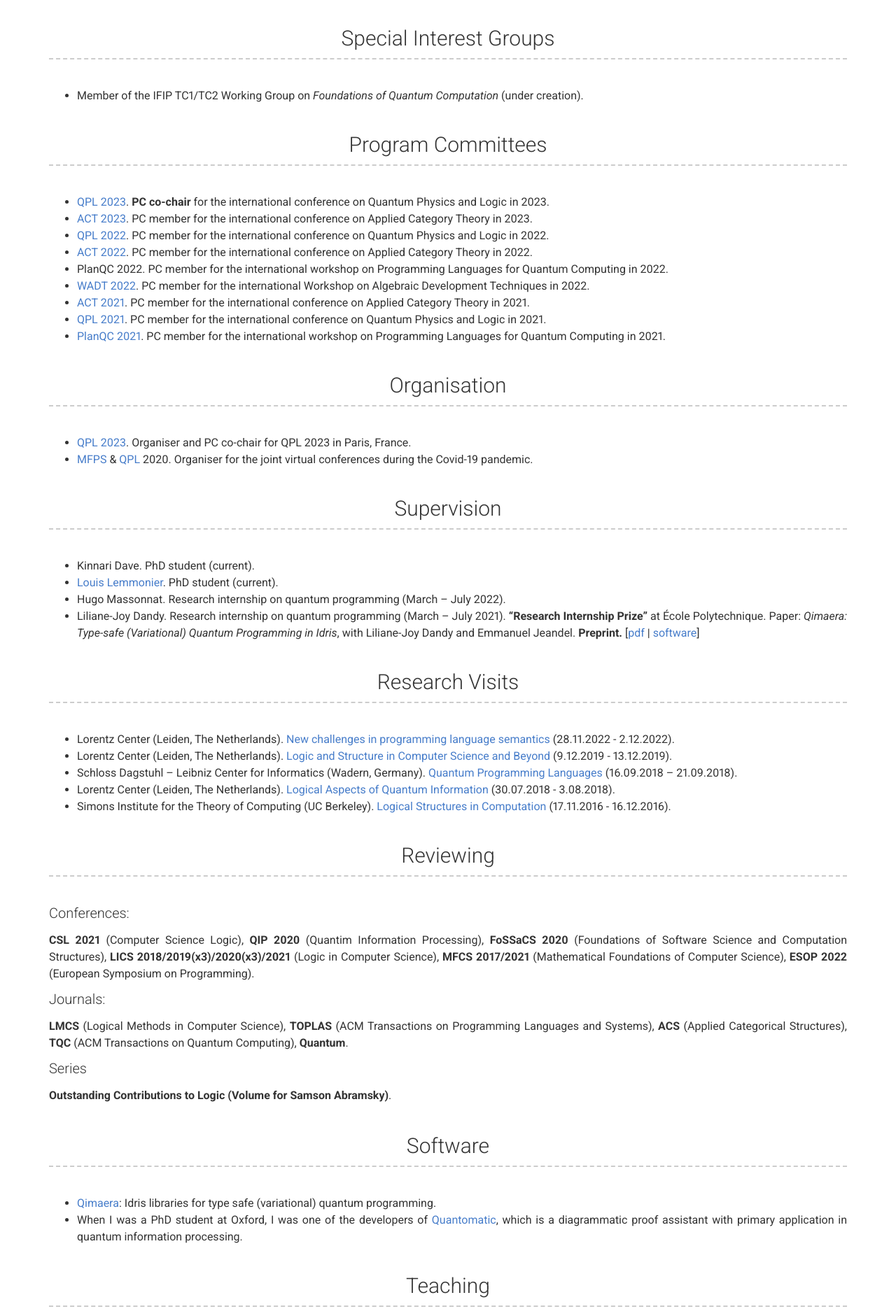
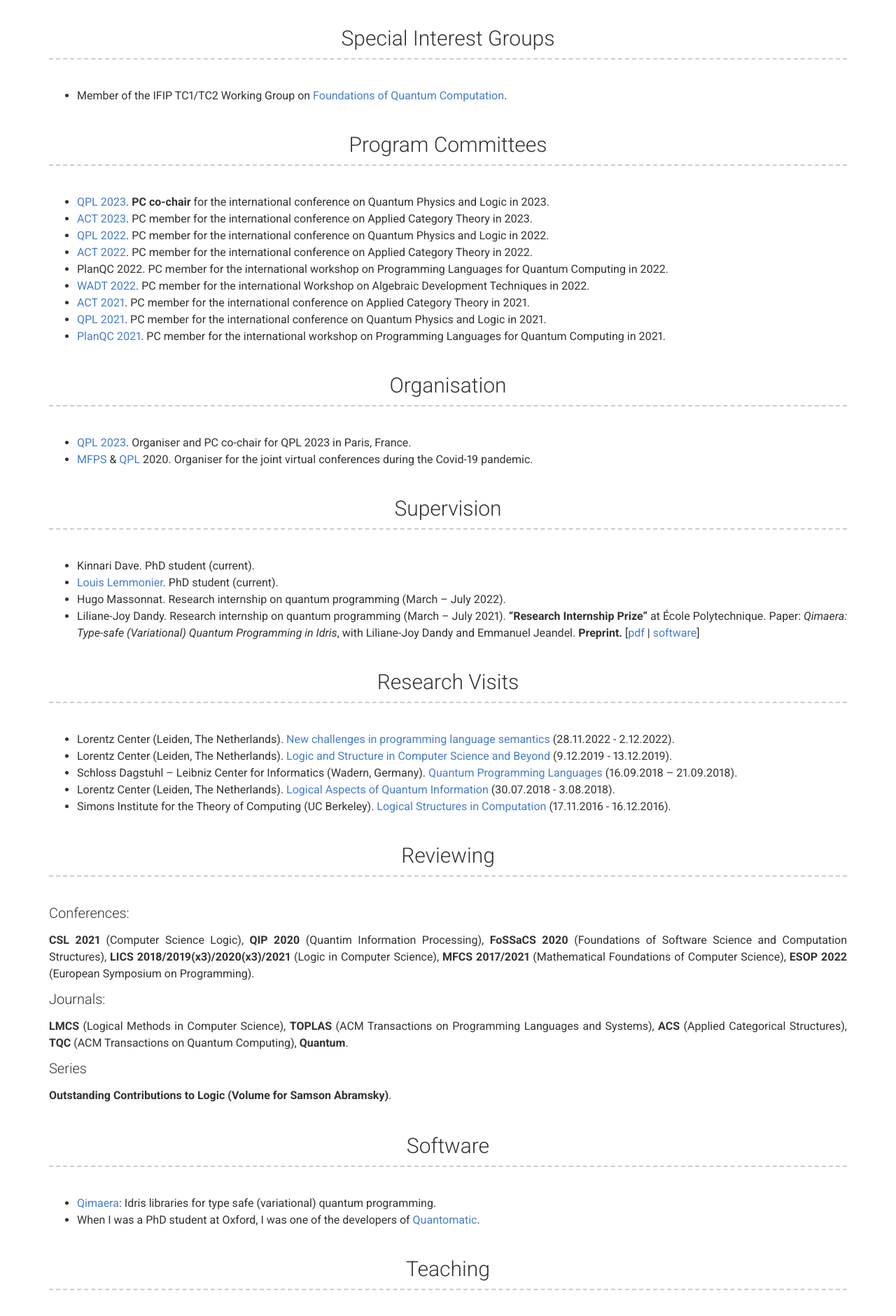
Before and after one commit to zamdzhiev/zamdzhiev.github.io, a plain HTML site: page index.html in a window 1280 px wide. Shown: the part 2705-4586 px from the top of the page at 70% size. Drawn offline with nearby package versions, Linux system fonts and the light colour scheme; files whose address does not match are found by name.

Commit message:
small updates

```diff
--- a/index.html
+++ b/index.html
@@ -181,7 +181,7 @@ Supervisor: <a href="https://www.cs.ox.ac.uk/bob.coecke/">Bob Coecke</a>.</p>
   <div class="row clearfix">
     <div class="col-md-12">
       <ul>
-  <li>Member of the IFIP TC1/TC2 Working Group on <em>Foundations of Quantum Computation</em> (under creation).</li>
+  <li>Member of the IFIP TC1/TC2 Working Group on <a href="https://tva.kastel.kit.edu/english/activities/IFIP_Working_Group_on_Foundations_of_Quantum_Computation.php">Foundations of Quantum Computation</a>.</li>
 </ul>
 
     </div>
@@ -274,7 +274,7 @@ Supervisor: <a href="https://www.cs.ox.ac.uk/bob.coecke/">Bob Coecke</a>.</p>
     <div class="col-md-12">
       <ul>
   <li><a href="https://github.com/zamdzhiev/Qimaera">Qimaera</a>: Idris libraries for type safe (variational) quantum programming.</li>
-  <li>When I was a PhD student at Oxford, I was one of the developers of <a href="http://quantomatic.github.io/">Quantomatic</a>, which is a diagrammatic proof assistant with primary application in quantum information processing.</li>
+  <li>When I was a PhD student at Oxford, I was one of the developers of <a href="http://quantomatic.github.io/">Quantomatic</a>.</li>
 </ul>
 
     </div>
```
